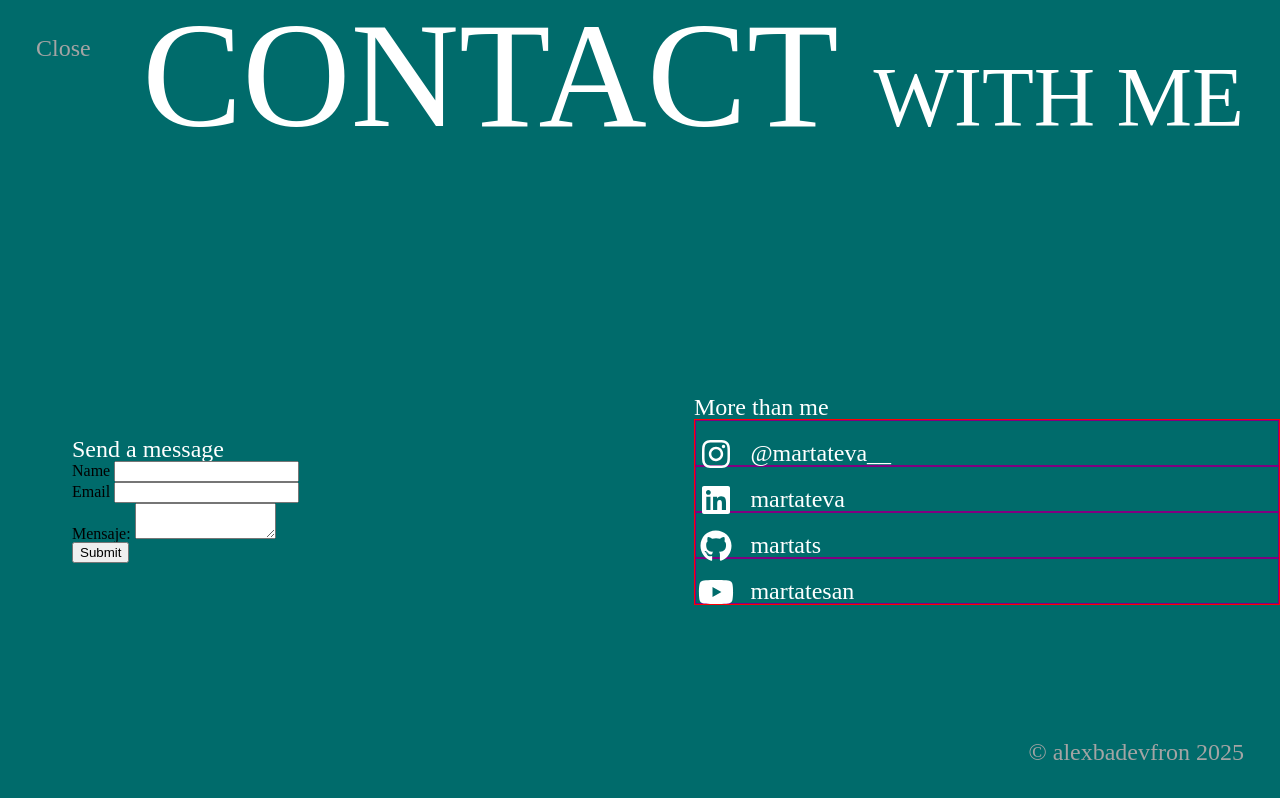
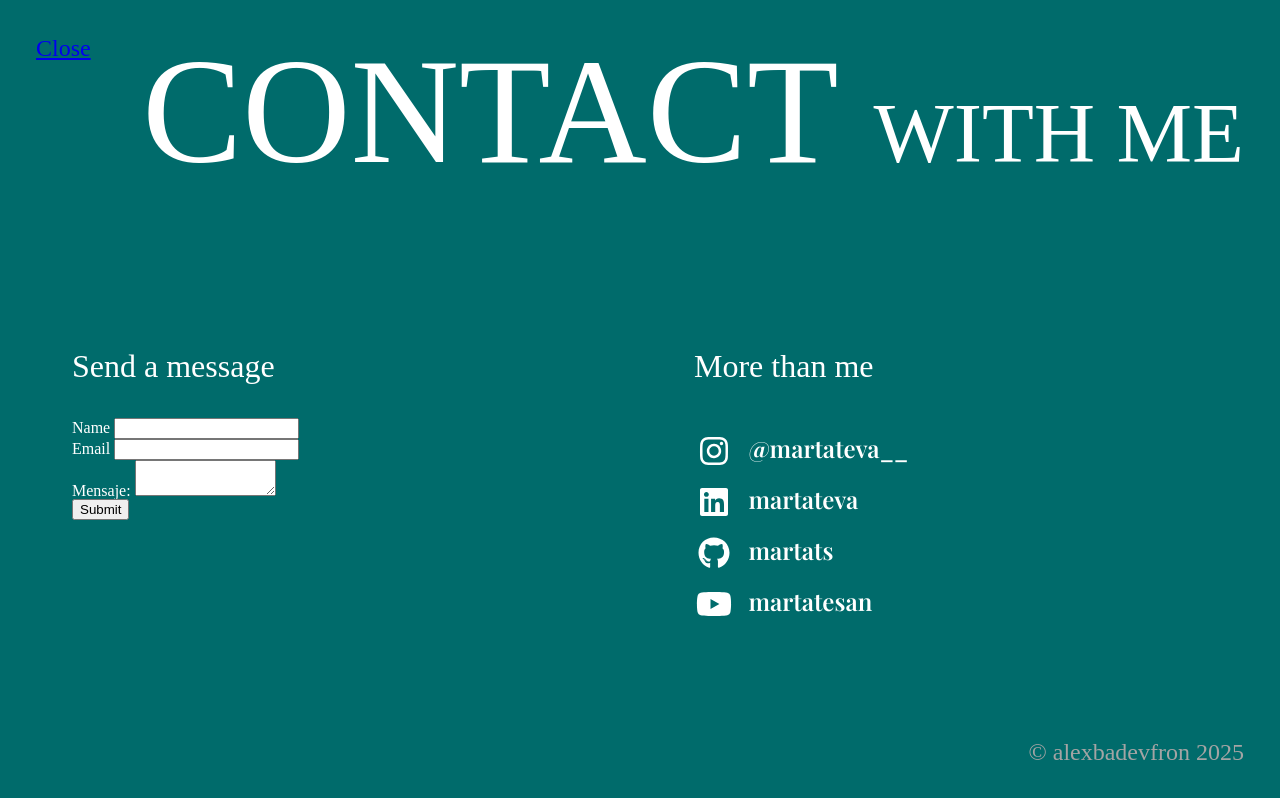
Before and after one commit to alexbaaaa/alexbaaaa.github.io, a website: page contact.html in a window 1280 px wide. Drawn offline with Linux system fonts and the light colour scheme; a web font is replaced by a local one.

Commit message:
HeroContact - esturctura fullhd

```diff
--- a/assest/css/contact.css
+++ b/assest/css/contact.css
@@ -13,6 +13,7 @@
         justify-content: end;
 
         h1 {
+            margin-top: var(--margen);
             margin-right: var(--margen);
             font-size: 150px;
             color: white;
@@ -32,24 +33,42 @@
 
         h2 {
             color: white;
-
+            font-size: 2rem;
+        }
+        label  {
+            font-size: 1rem;
+            color: white;
+        }
+        a {
+            font-size: 1.5rem;
         }
 
         .mensage {
             flex: 1;
+            height: 50%;
             margin-left:calc(var(--margen)*2);
+            display: flex;
+            flex-flow: column nowrap;
+            gap: var(--margen);
 
+            form {
+                flex: 2;
+            }
 
         }
         .social_media {
             flex: 1;
+            height: 50%;
             margin-left: var(--margen);
+            display: flex;
+            flex-flow: column nowrap;
+            gap: var(--margen);
+
             ul {
-                border: 1px solid red;
+                flex-shrink: 1;
                 padding-top: 0;
-                li {
-                    border: 1px solid purple;
-                }
+                line-height: 2rem;
+
             }
             img {
                 width: 40px;
@@ -59,6 +78,7 @@
                 margin-right: 0.9rem;
             }
             a {
+                font-family: 'PlayfairSemiBold';
                 text-decoration: none;
                 color: white;
                 font-size: 24px;
--- a/assest/css/hero.css
+++ b/assest/css/hero.css
@@ -84,7 +84,7 @@
         }
         .feature_img {
             width: 533px;
-            flex: 1 0 68px;
+            flex: 0 2 68px;
             transition: all 0.8s ease-in-out;
             overflow: hidden;
             h3 {
@@ -97,7 +97,6 @@
         }
         .feature_img:hover {
             filter: brightness(.7);
-            flex-shrink: 1.5 ;
             h3 {
                 bottom: -45px;
             }
--- a/assest/css/styles.css
+++ b/assest/css/styles.css
@@ -78,6 +78,10 @@ table {
     font-family: 'PlayfairMedium';
     src: url('../fonts/playfair/PlayfairDisplay-Medium.ttf') format('truetype');
 }
+@font-face {
+    font-family: 'PlayfairSemiBold';
+    src: url('../fonts/playfair/PlayfairDisplay-SemiBold.ttf') format('truetype');
+}
 
 /*  -------   */
 
--- a/contact.html
+++ b/contact.html
@@ -43,7 +43,7 @@
             </div>
         </div>
         <div class="Close_button">
-            <h2>Close</h2>
+            <h2><a href="index.html">Close</a></h2>
         </div>
         <div>
             <div class="copyright">
```
Also changed, not shown: assest/css/hero_movil.css (+7 -2 lines), index.html (+2 -2 lines), assest/fonts/playfair/PlayfairDisplay-SemiBold.ttf (renamed from assest/fonts/playfair/Playfair_Display/static/PlayfairDisplay-SemiBold.ttf).
